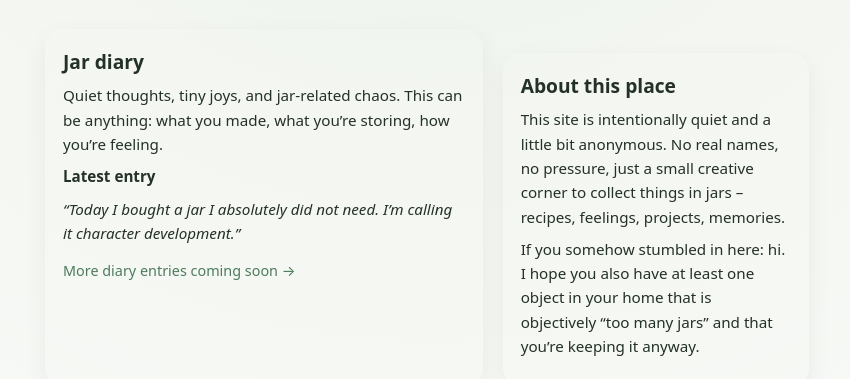
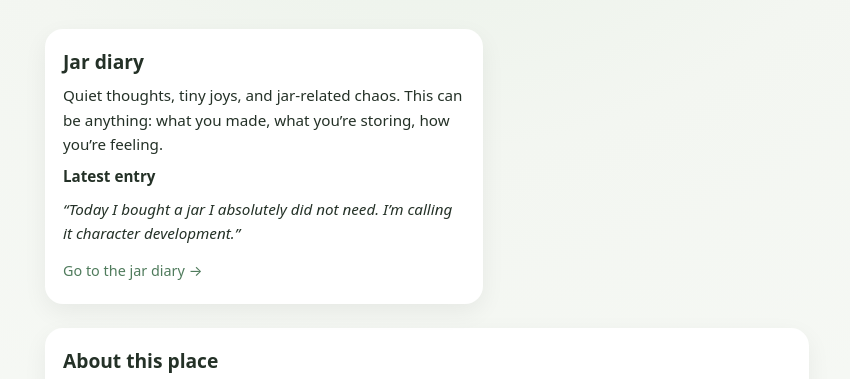
Before and after one commit to ilovejars/ilovejars.github.io, a plain HTML site: page index.html in a window 1280 px wide. Shown: the part 382-761 px from the top of the page, without its empty margins (213-1063 px from the left). Drawn offline with Linux system fonts and the light colour scheme.

Commit message:
Update index.html

```diff
--- a/index.html
+++ b/index.html
@@ -125,7 +125,7 @@
     }
 
     .card {
-      background: var(--card);
+      background: var(--bg-card);
       border-radius: var(--radius);
       padding: 18px 18px 20px;
       box-shadow: 0 8px 24px rgba(0,0,0,0.06);
@@ -209,9 +209,9 @@
         </p>
         <p><strong>Latest entry</strong></p>
         <p><em>“Today I bought a jar I absolutely did not need. I’m calling it character development.”</em></p>
-        <a class="link" href="#diary">More diary entries coming soon →</a>
+        <a class="link" href="diary.html">Go to the jar diary →</a>
       </article>
-
+    </section>
     <section class="card" id="about" style="margin-top:24px;">
       <h2>About this place</h2>
       <p>
```
